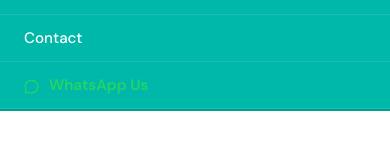
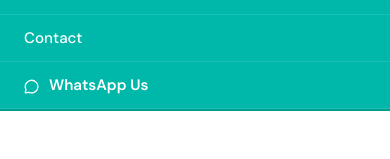
Before and after one commit to mynexasolutions-spec/malik-cooler-master, a plain HTML site: page index.html in a window 390 px wide. Both pictures are taken after a click on the button "Open menu". Shown: the part 233-392 px from the top of the page. Drawn offline with Linux system fonts and the light colour scheme.

Commit message:
hamburger

```diff
--- a/css/style.css
+++ b/css/style.css
@@ -401,8 +401,8 @@ textarea.form-input {
 }
 
 .mob-wa {
-  color: var(--wa-green) !important;
-  font-weight: 600;
+  color: var(--white) !important;
+  font-weight: 700;
 }
 
 
```
